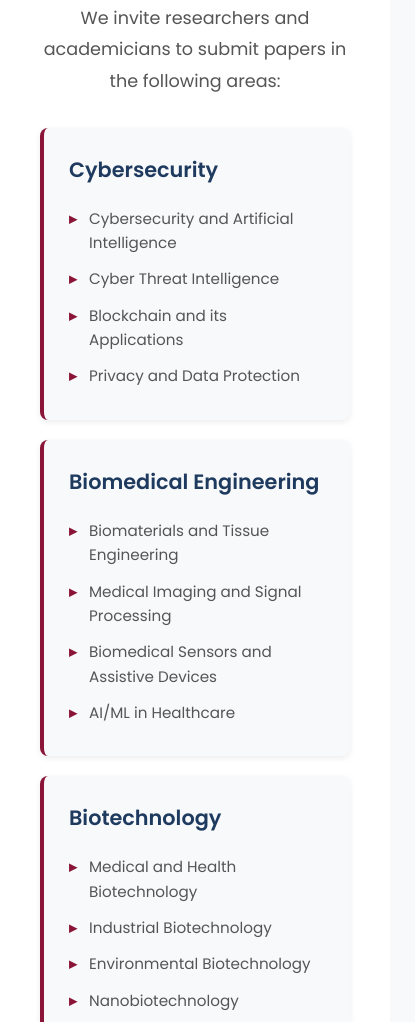
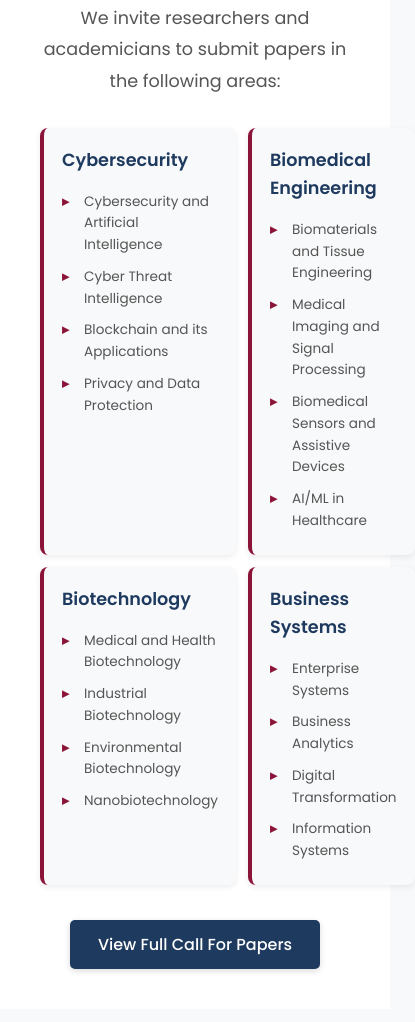
Before and after one commit to Dharunganesh/int_conference, a plain HTML site: page index.html in a window 390 px wide. Shown: the part 1513-2535 px from the top of the page, 415 px wide, since content can reach past the window. Drawn offline with Linux system fonts and the light colour scheme.

Commit message:
Add files via upload

```diff
--- a/style.css
+++ b/style.css
@@ -713,8 +713,25 @@ section {
         font-size: 1.1rem;
     }
 
+    /* Call for Papers - Mobile: Maintain 2-column grid */
     .themes-preview-grid {
-        grid-template-columns: 1fr;
+        grid-template-columns: 1fr 1fr;
+        gap: 12px;
+    }
+
+    .theme-preview-card {
+        padding: 18px;
+    }
+
+    .theme-preview-card h3 {
+        font-size: 1.1rem;
+        margin-bottom: 12px;
+    }
+
+    .theme-preview-card ul li {
+        padding: 5px 0;
+        padding-left: 22px;
+        font-size: 0.85rem;
     }
 
     .themes-grid {
```
